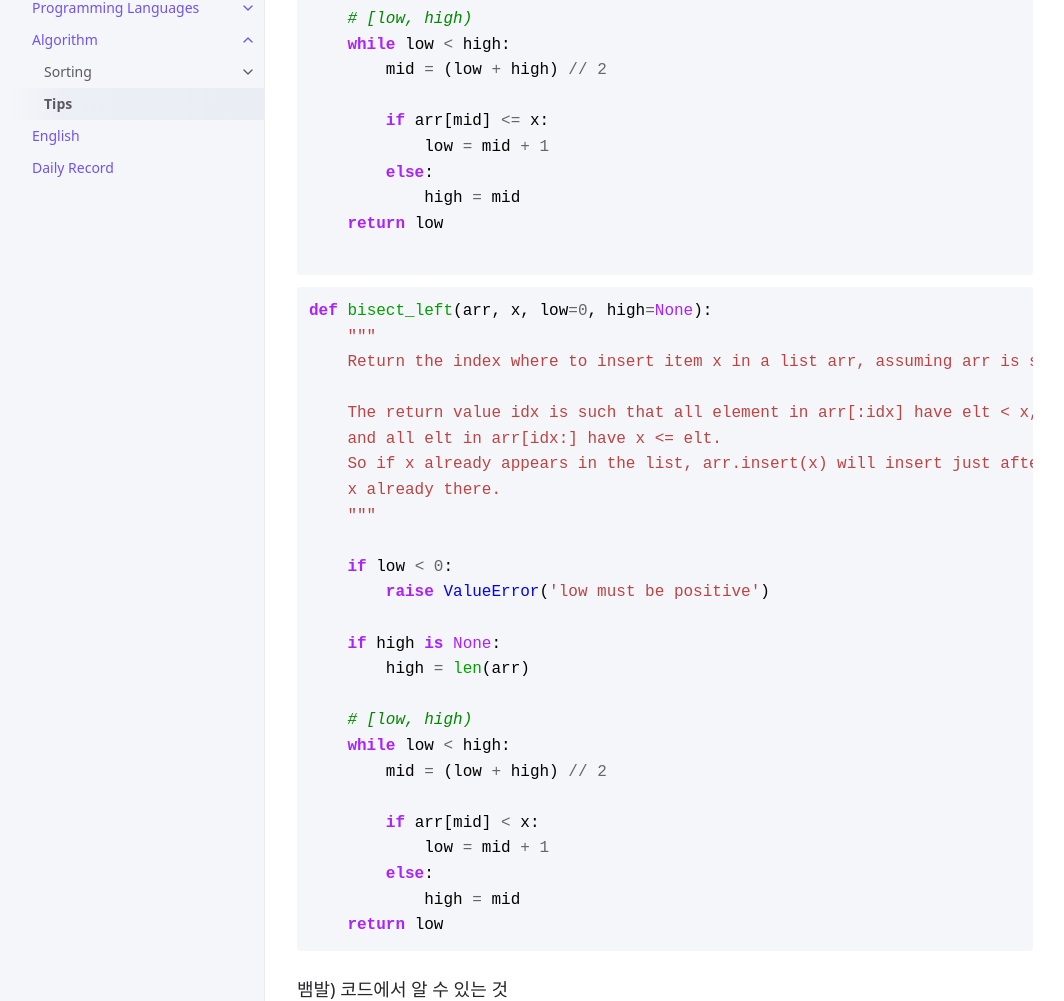
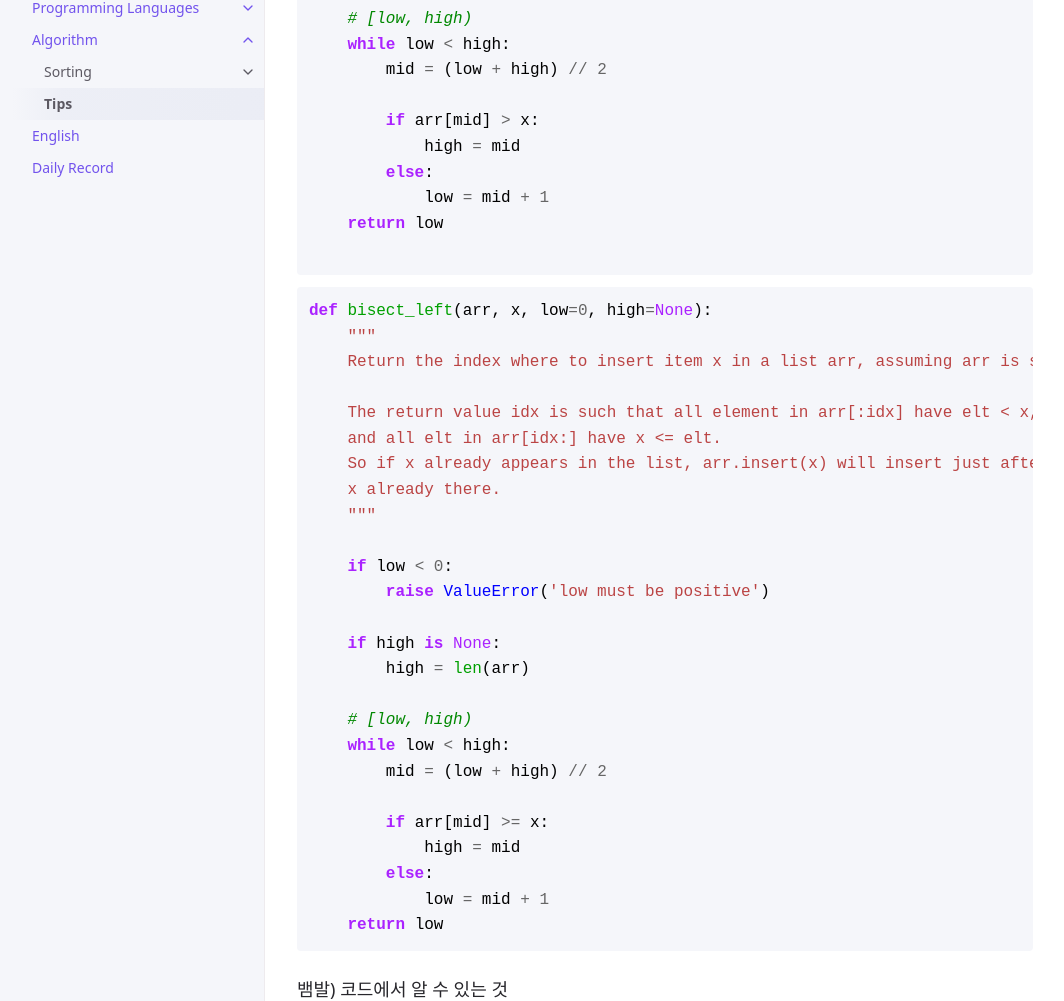
Before and after one commit to sangwoo-joh/bible-archive, a Jekyll site: the page built from algorithm/tips.md, in a window 1280 px wide and 1400 px high, scrolled down 4777 px. Shown: the part 148-1149 px from the top of the window, without its empty margins (107-1171 px from the left). Built offline with Jekyll 4.4.1, drawn with Linux system fonts in a browser that asks for light colours.

Commit message:
Reverse comparison in bisect

````diff
--- a/algorithm/tips.md
+++ b/algorithm/tips.md
@@ -207,10 +207,10 @@ def bisect_right(arr, x, low=0, high=None):
     while low < high:
         mid = (low + high) // 2
 
-        if arr[mid] <= x:
+        if arr[mid] > x:
+            high = mid
+        else:
             low = mid + 1
-        else:
-            high = mid
     return low
 
 ```
@@ -236,10 +236,10 @@ def bisect_left(arr, x, low=0, high=None):
     while low < high:
         mid = (low + high) // 2
 
-        if arr[mid] < x:
+        if arr[mid] >= x:
+            high = mid
+        else:
             low = mid + 1
-        else:
-            high = mid
     return low
 ```
 
````
